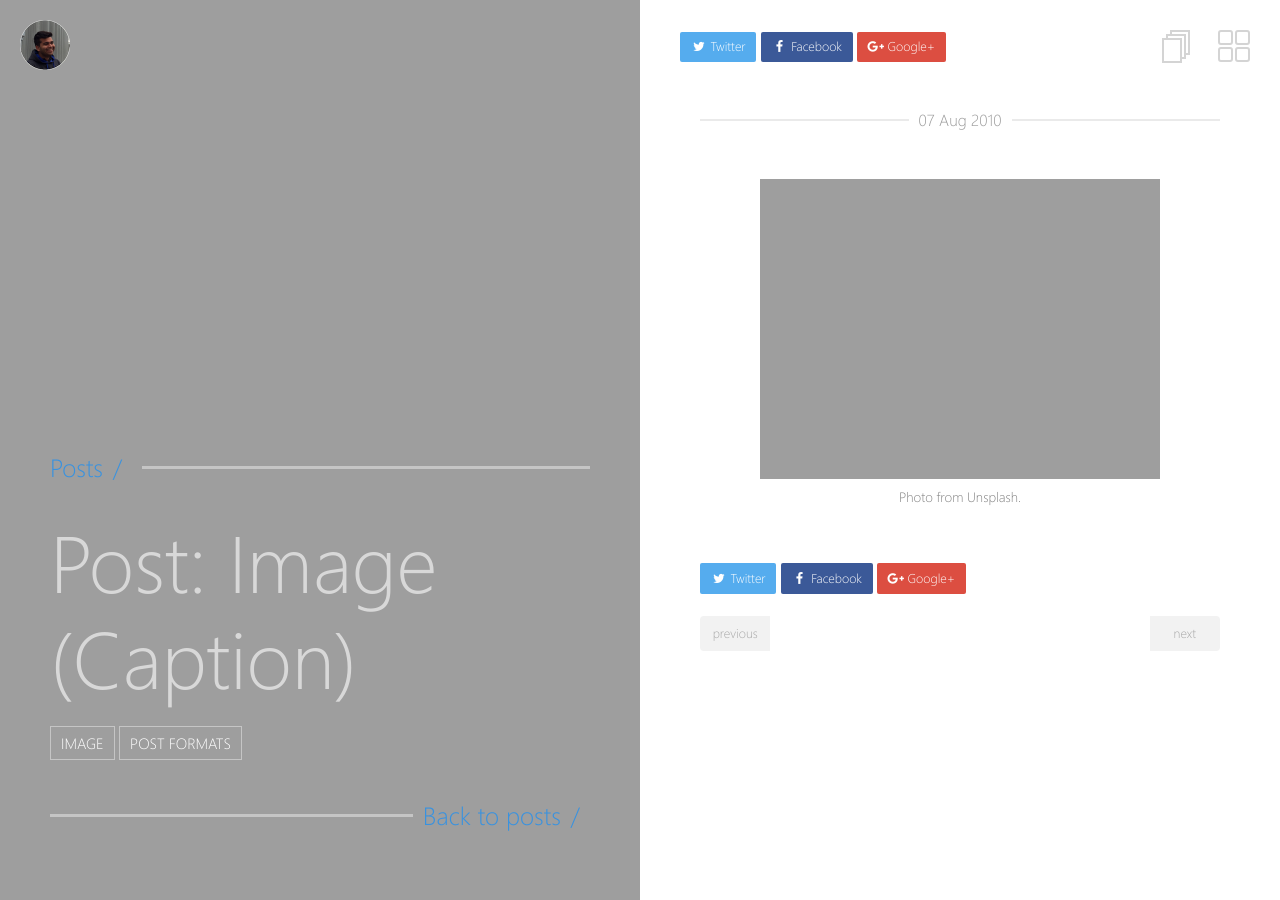
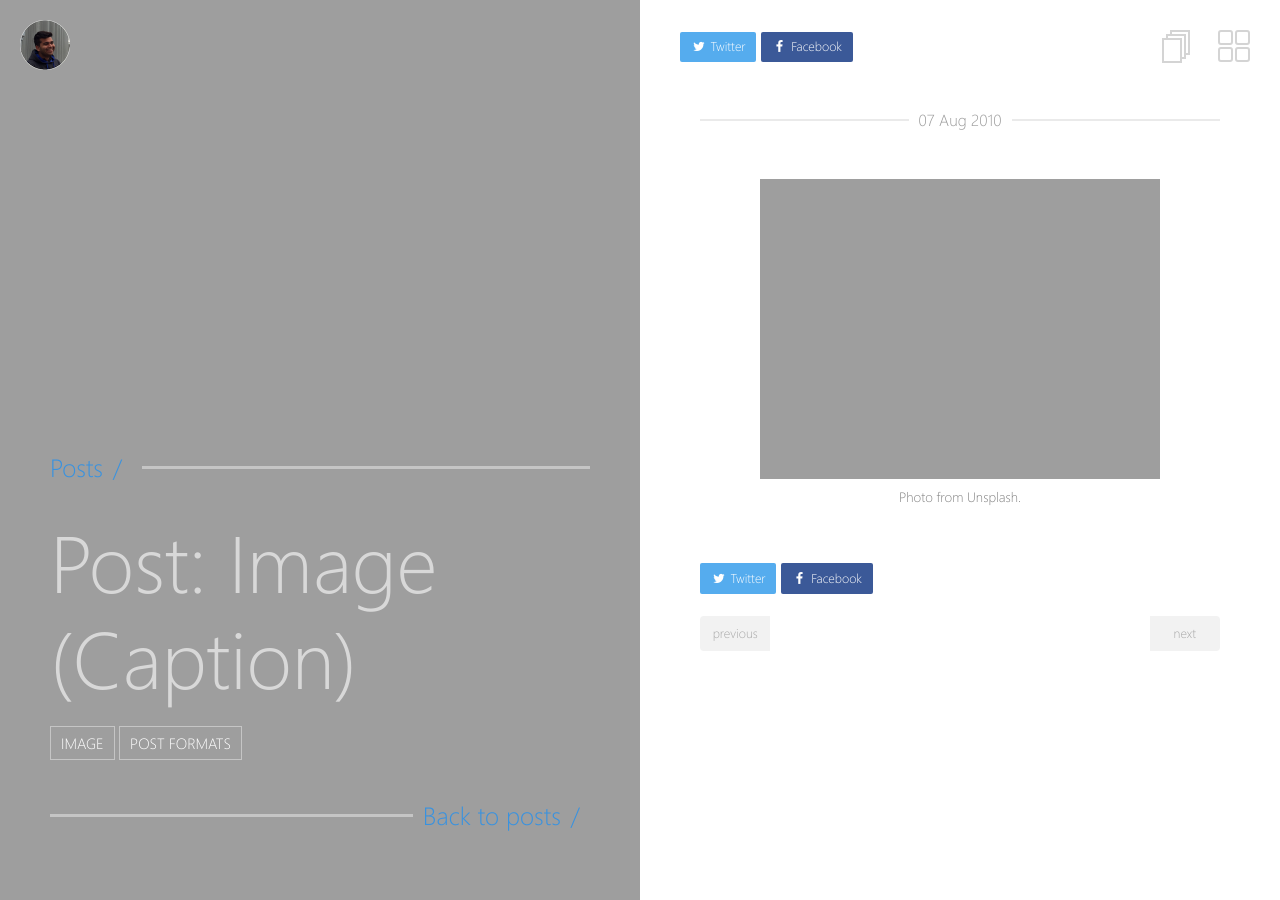
Before and after one commit to gargium/gargium.github.io, a Jekyll site: the page built from _posts/2010-08-07-post-image-caption.md, in a window 1280 px wide. Built offline with Jekyll 4.4.1, drawn with Linux system fonts in a browser that asks for light colours.

Commit message:
got rid of g+ and overlay on post

```diff
--- a/_includes/share.html
+++ b/_includes/share.html
@@ -1,5 +1,5 @@
 {% if page.share != false %}
   <a href="https://twitter.com/intent/tweet?text={{ site.url }}{{ page.url }}" class="btn btn_twitter" title="Share on Twitter"><i class="fa fa-fw fa-twitter" aria-hidden="true"></i><span> Twitter</span></a>
   <a href="https://www.facebook.com/sharer/sharer.php?u={{ site.url }}{{ page.url }}" class="btn btn_facebook" title="Share on Facebook"><i class="fa fa-fw fa-facebook" aria-hidden="true"></i><span> Facebook</span></a>
-  <a href="https://plus.google.com/share?url={{ site.url }}{{ page.url }}" class="btn btn_google-plus" title="Share on Google Plus"><i class="fa fa-fw fa-google-plus" aria-hidden="true"></i><span> Google+</span></a>
+  <!-- <a href="https://plus.google.com/share?url={{ site.url }}{{ page.url }}" class="btn btn_google-plus" title="Share on Google Plus"><i class="fa fa-fw fa-google-plus" aria-hidden="true"></i><span> Google+</span></a> -->
 {% endif %}
--- a/_layouts/post.html
+++ b/_layouts/post.html
@@ -42,6 +42,6 @@ layout: compress
       </div>
     </div>
     {% include scripts.html %}
-    {% include overlay.html %}
-</body>
+<!--     {% include overlay.html %}
+ --></body>
 </html>
```
